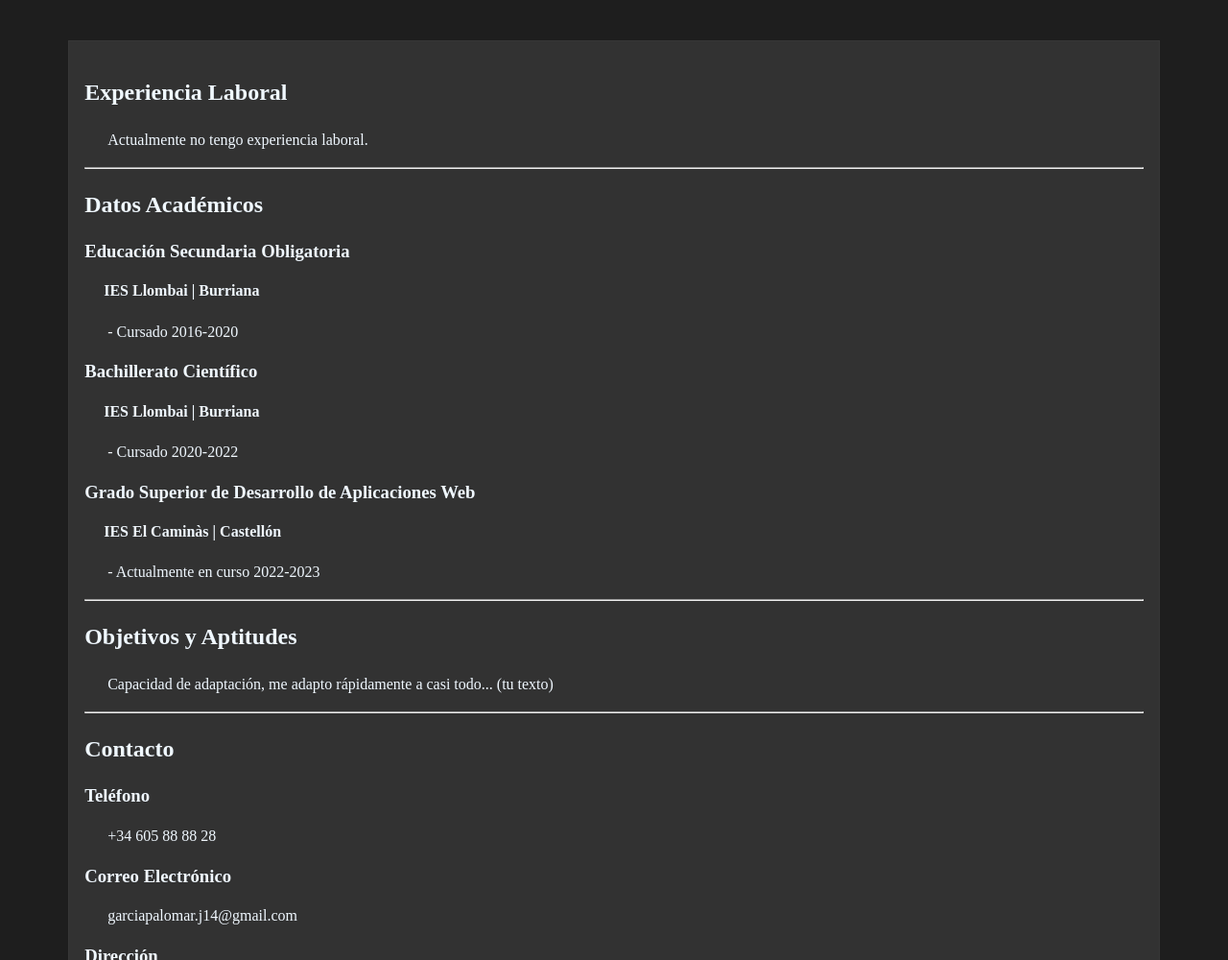
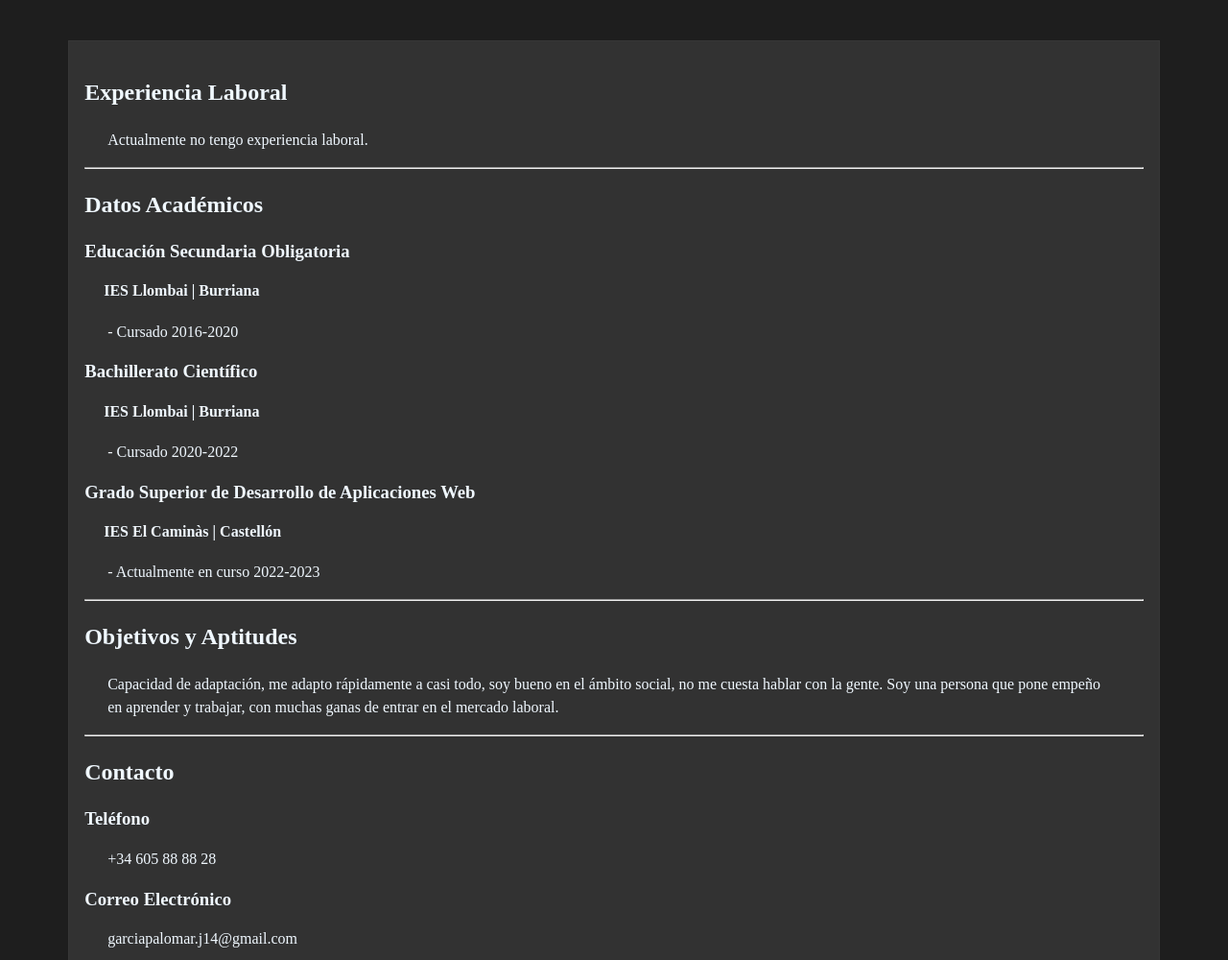
Before and after one commit to joangarciapalomar/joangarciapalomar.github.io, a plain HTML site: page index.html in a window 1280 px wide. Shown: the part 100-1100 px from the top of the page at 96% size. Drawn offline with Linux system fonts and the light colour scheme.

Commit message:
Update index.html

```diff
--- a/index.html
+++ b/index.html
@@ -43,7 +43,7 @@
 
             <article>
                 <h2>Objetivos y Aptitudes</h2>
-                <p>Capacidad de adaptación, me adapto rápidamente a casi todo... (tu texto)</p>
+                <p>Capacidad de adaptación, me adapto rápidamente a casi todo, soy bueno en el ámbito social, no me cuesta hablar con la gente. Soy una persona que pone empeño en aprender y trabajar, con muchas ganas de entrar en el mercado laboral.</p>
                 <hr>
             </article>
 
```
